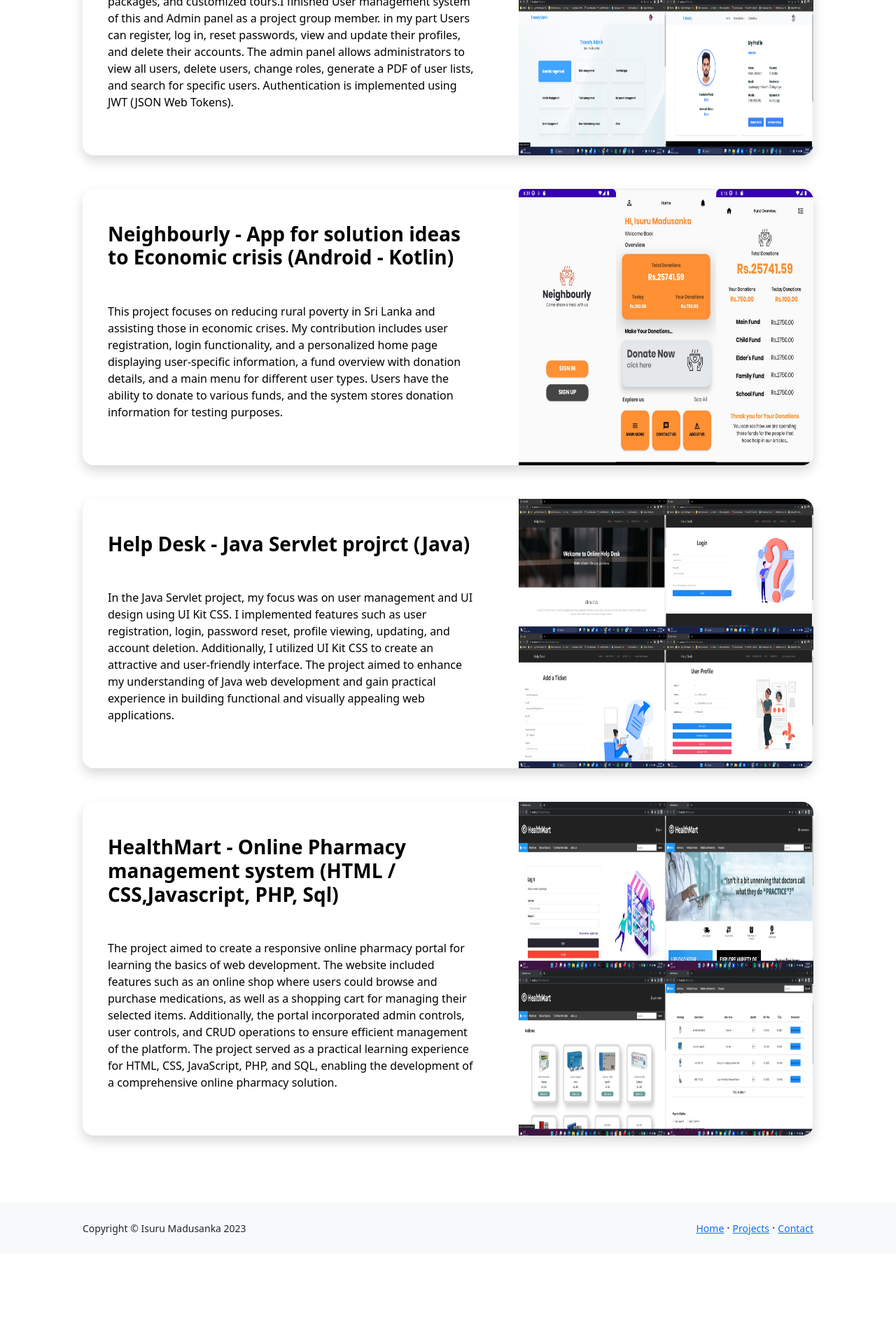
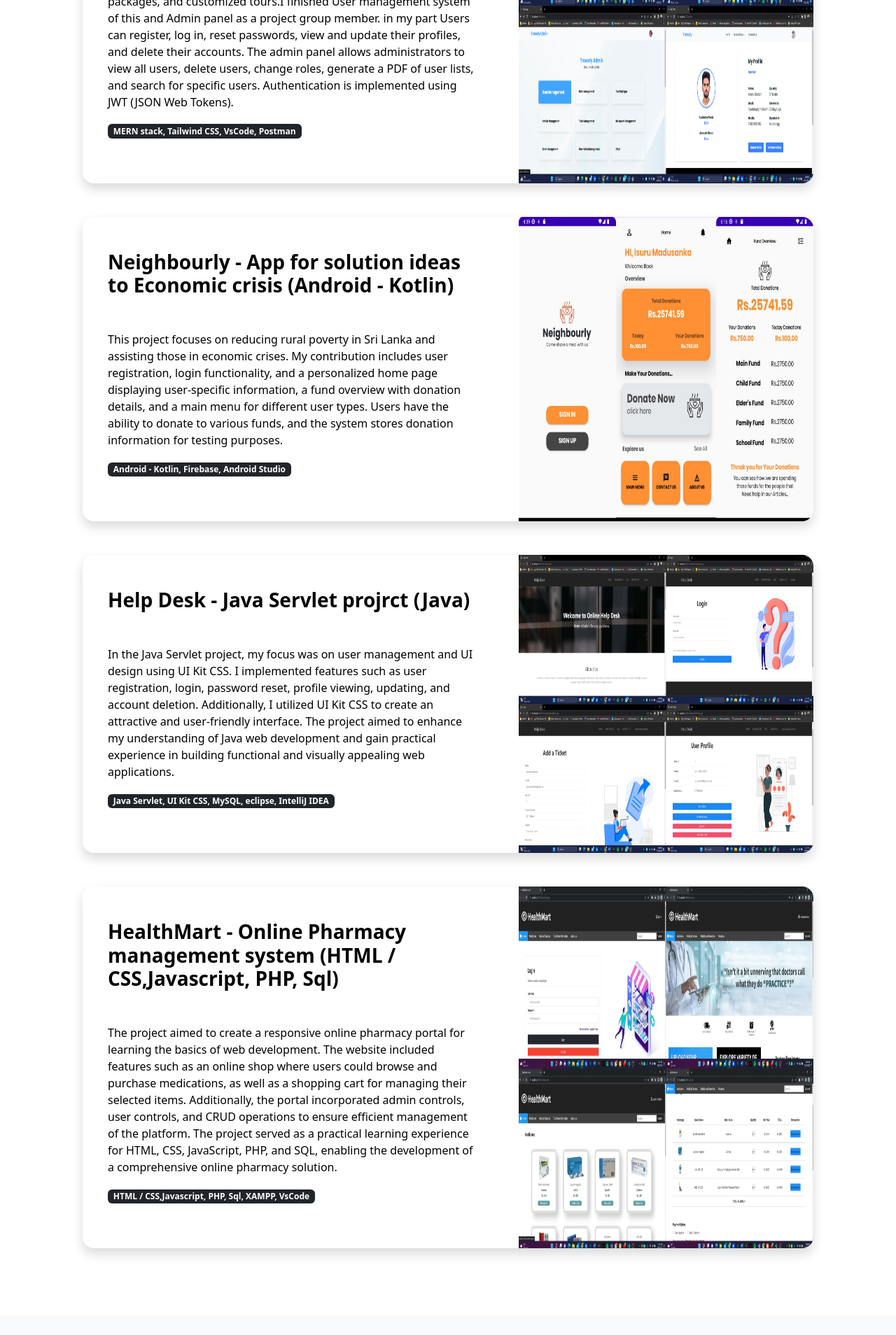
Before and after one commit to IsuruX98/IsuruX98.github.io, a React (Create React App) app: page /projects in a window 1280 px wide. Shown: the part 460-2368 px from the top of the page at 70% size. Before the commit the page ends 2251 px from the top, so only its background shows below. Built offline with nearby package versions, Linux system fonts and the light colour scheme; the HTML template or start-up script is replaced by a standard one.

Commit message:
styles changed

```diff
--- a/src/pages/projects/Projects.jsx
+++ b/src/pages/projects/Projects.jsx
@@ -12,6 +12,7 @@ const cardData = [
       "The system simplifies the process of booking and managing travel by providing a one-stop website where travellers can easily organize their trips, book hotels, rental cars, restaurants, events, tour packages, and customized tours.I finished User management system of this and Admin panel as a project group member. in my part Users can register, log in, reset passwords, view and update their profiles, and delete their accounts. The admin panel allows administrators to view all users, delete users, change roles, generate a PDF of user lists, and search for specific users. Authentication is implemented using JWT (JSON Web Tokens).",
     img: travely,
     link: "https://github.com/IsuruX98/Travely",
+    lang: "MERN stack, Tailwind CSS, VsCode, Postman",
   },
   {
     title:
@@ -20,6 +21,7 @@ const cardData = [
       "This project focuses on reducing rural poverty in Sri Lanka and assisting those in economic crises. My contribution includes user registration, login functionality, and a personalized home page displaying user-specific information, a fund overview with donation details, and a main menu for different user types. Users have the ability to donate to various funds, and the system stores donation information for testing purposes.",
     img: neighbourly,
     link: "https://github.com/IsuruX98/MAD_Project_Neighbourly",
+    lang: "Android - Kotlin, Firebase, Android Studio",
   },
   {
     title: "Help Desk - Java Servlet projrct (Java)",
@@ -27,6 +29,7 @@ const cardData = [
       "In the Java Servlet project, my focus was on user management and UI design using UI Kit CSS. I implemented features such as user registration, login, password reset, profile viewing, updating, and account deletion. Additionally, I utilized UI Kit CSS to create an attractive and user-friendly interface. The project aimed to enhance my understanding of Java web development and gain practical experience in building functional and visually appealing web applications.",
     img: helpdesk,
     link: "https://github.com/IsuruX98/Java-Project-Help-Desk",
+    lang: "Java Servlet, UI Kit CSS, MySQL, eclipse, IntelliJ IDEA",
   },
   {
     title:
@@ -35,6 +38,7 @@ const cardData = [
       "The project aimed to create a responsive online pharmacy portal for learning the basics of web development. The website included features such as an online shop where users could browse and purchase medications, as well as a shopping cart for managing their selected items. Additionally, the portal incorporated admin controls, user controls, and CRUD operations to ensure efficient management of the platform. The project served as a practical learning experience for HTML, CSS, JavaScript, PHP, and SQL, enabling the development of a comprehensive online pharmacy solution.",
     img: helthmart,
     link: "https://github.com/IsuruX98/HealthMart",
+    lang: "HTML / CSS,Javascript, PHP, Sql, XAMPP, VsCode",
   },
 ];
 
@@ -65,6 +69,7 @@ const Projects = () => {
                     <div className="p-5 col-lg-7">
                       <h2 className="fw-bold fs-3">{card.title}</h2>
                       <p className="mt-5">{card.description}</p>
+                      <p className="badge bg-dark">{card.lang}</p>
                     </div>
                     <div className="col-lg-5 d-flex">
                       <img src={card.img} alt="" className="img-fluid" />
```
